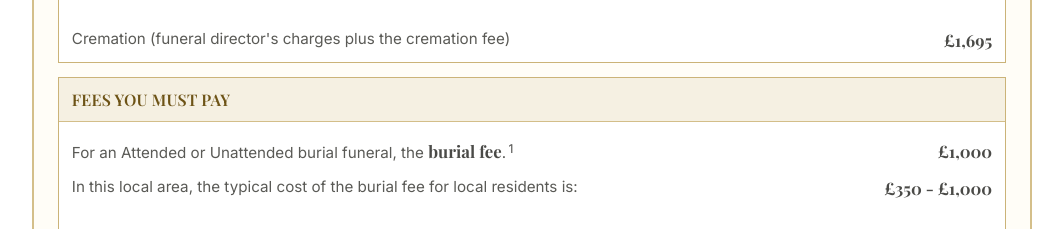
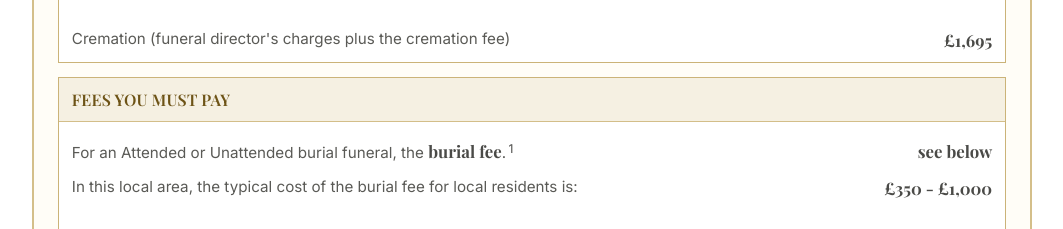
Before and after one commit to Chriseden83/final_journey, a Next.js app: page /funeral-costs in a window 1280 px wide. Shown: the part 3080-3309 px from the top of the page, without its empty margins (108-1171 px from the left). Built offline with nearby package versions, Linux system fonts and the light colour scheme.

Commit message:
updated fees section on price page

```diff
--- a/app/funeral-costs/page.tsx
+++ b/app/funeral-costs/page.tsx
@@ -532,7 +532,7 @@ const standardisedPriceList = {
   feesYouMustPay: [
     {
       name: 'For an Attended or Unattended burial funeral, the burial fee.',
-      price: '£1,000',
+      price: 'see below',
       hasFootnote: 1,
     },
     {
```
